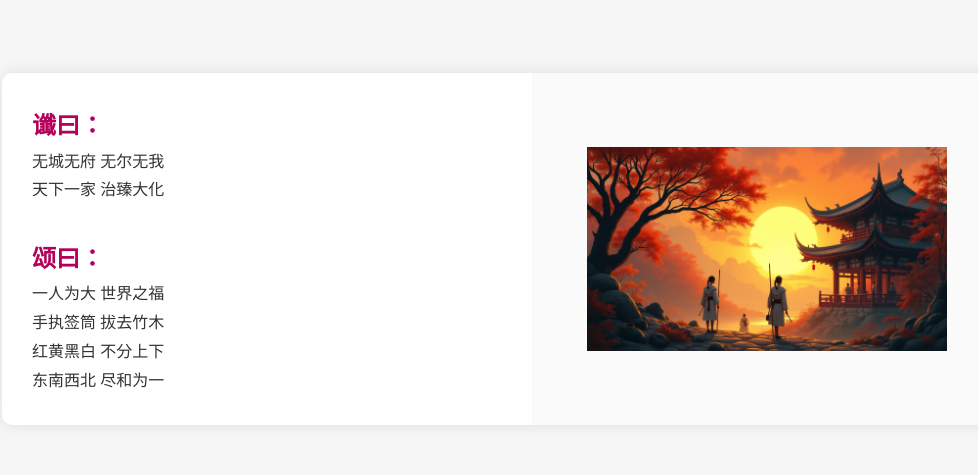
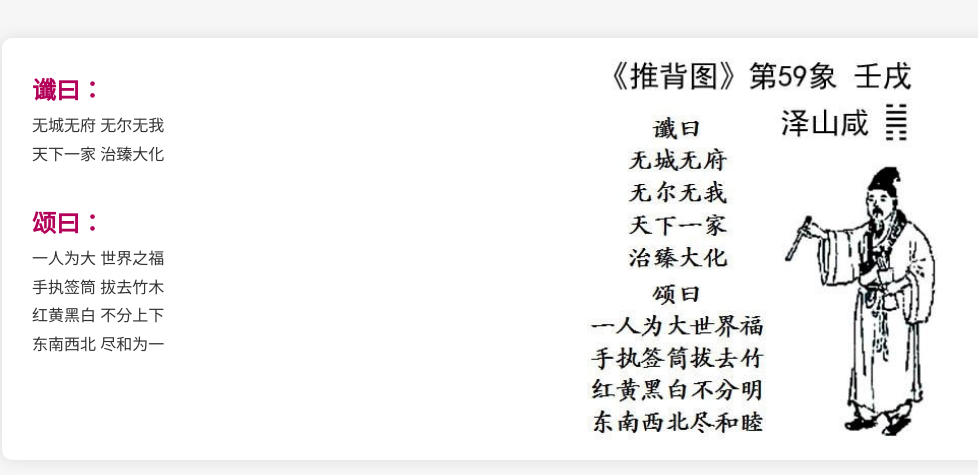
Before and after one commit to fate-os/fate-site, a Next.js app: page / in a window 1280 px wide. Shown: the part 151-626 px from the top of the page, without its empty margins (138-1116 px from the left). Built offline with nearby package versions, Linux system fonts and the light colour scheme.

Commit message:
change-photo

```diff
--- a/src/app/page.tsx
+++ b/src/app/page.tsx
@@ -51,7 +51,6 @@
             display: "flex",
             alignItems: "center",
             justifyContent: "center",
-            background: "#fafafa",
           }}
         >
           <Image
```
Also changed, not shown: public/tbt59.jpg.
